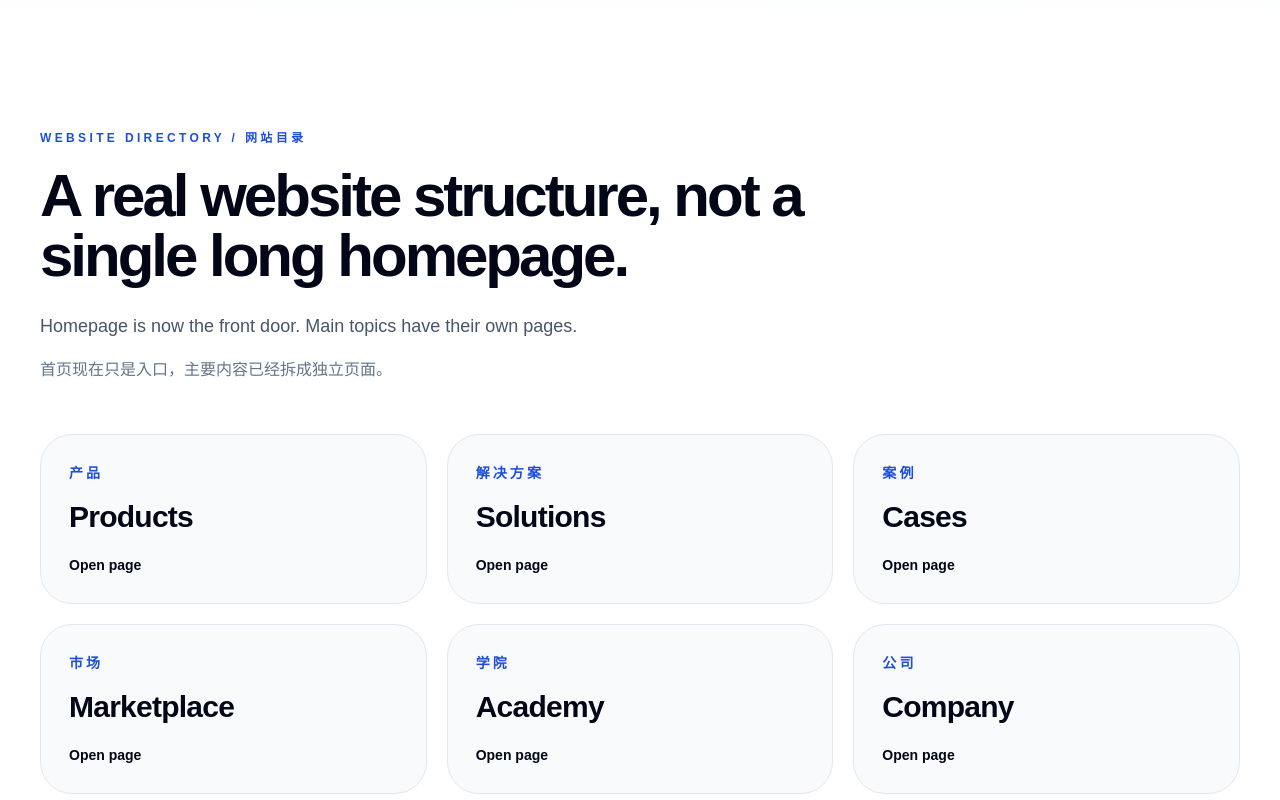
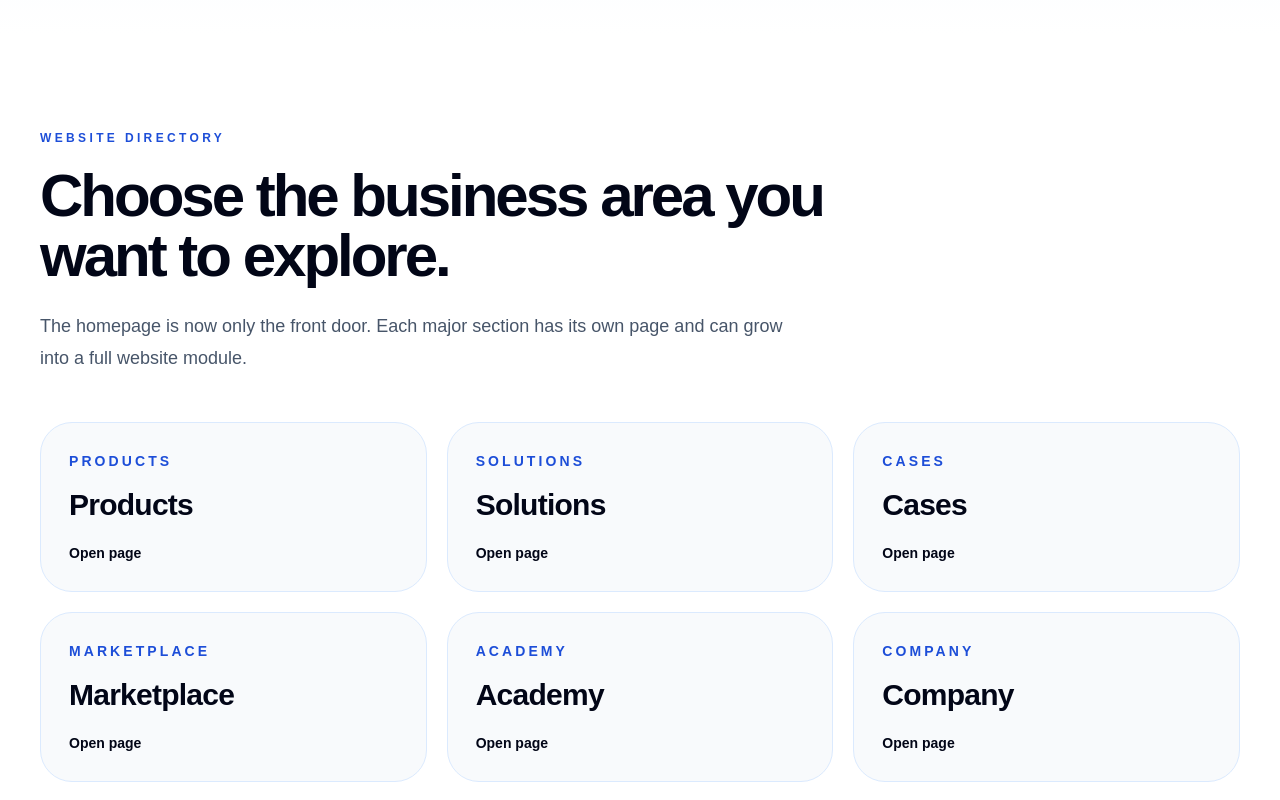
Before and after one commit to Booyuu/Novatest, a Next.js app: page / in a window 1280 px wide. Shown: the part 1040-1840 px from the top of the page. Built offline with nearby package versions, Linux system fonts and the light colour scheme.

Commit message:
Make homepage directory multilingual

```diff
--- a/components/HomeDirectory.tsx
+++ b/components/HomeDirectory.tsx
@@ -1,24 +1,29 @@
+'use client';
+
+import { useLanguage } from '@/components/LanguageProvider';
+
 const entries = [
-  { title: 'Products', zh: '产品', href: '/products' },
-  { title: 'Solutions', zh: '解决方案', href: '/solutions' },
-  { title: 'Cases', zh: '案例', href: '/cases' },
-  { title: 'Marketplace', zh: '市场', href: '/marketplace' },
-  { title: 'Academy', zh: '学院', href: '/academy' },
-  { title: 'Company', zh: '公司', href: '/company' },
-];
+  { key: 'products', title: 'Products', href: '/products' },
+  { key: 'solutions', title: 'Solutions', href: '/solutions' },
+  { key: 'cases', title: 'Cases', href: '/cases' },
+  { key: 'marketplace', title: 'Marketplace', href: '/marketplace' },
+  { key: 'academy', title: 'Academy', href: '/academy' },
+  { key: 'company', title: 'Company', href: '/company' },
+] as const;
 
 export function HomeDirectory() {
+  const { t } = useLanguage();
+
   return (
     <section id="scenarios" className="bg-white px-5 py-24 text-slate-950 sm:px-8 lg:px-10">
-      <div className="mx-auto max-w-7xl">
-        <p className="text-xs font-semibold uppercase tracking-[0.28em] text-blue-700">Website directory / 网站目录</p>
-        <h2 className="mt-5 max-w-4xl text-4xl font-semibold tracking-[-0.05em] sm:text-6xl">A real website structure, not a single long homepage.</h2>
-        <p className="mt-6 max-w-3xl text-lg leading-8 text-slate-600">Homepage is now the front door. Main topics have their own pages.</p>
-        <p className="mt-3 max-w-3xl leading-8 text-slate-500">首页现在只是入口，主要内容已经拆成独立页面。</p>
+      <div className="mx-auto max-w-[1500px]">
+        <p className="text-xs font-semibold uppercase tracking-[0.28em] text-blue-700">{t.directory.eyebrow}</p>
+        <h2 className="mt-5 max-w-4xl text-4xl font-semibold tracking-[-0.05em] sm:text-6xl">{t.directory.title}</h2>
+        <p className="mt-6 max-w-3xl text-lg leading-8 text-slate-600">{t.directory.subtitle}</p>
         <div className="mt-12 grid gap-5 md:grid-cols-2 lg:grid-cols-3">
           {entries.map((item) => (
-            <a key={item.title} href={item.href} className="rounded-[2rem] border border-slate-200 bg-slate-50 p-7 transition hover:-translate-y-1 hover:border-slate-400 hover:bg-white">
-              <p className="text-sm font-semibold uppercase tracking-[0.22em] text-blue-700">{item.zh}</p>
+            <a key={item.key} href={item.href} className="rounded-[2rem] border border-blue-100 bg-slate-50 p-7 transition hover:-translate-y-1 hover:border-blue-300 hover:bg-white hover:shadow-xl hover:shadow-blue-900/5">
+              <p className="text-sm font-semibold uppercase tracking-[0.22em] text-blue-700">{t.nav[item.key]}</p>
               <h3 className="mt-4 text-3xl font-semibold tracking-tight">{item.title}</h3>
               <p className="mt-5 text-sm font-semibold text-slate-950">Open page</p>
             </a>
```
